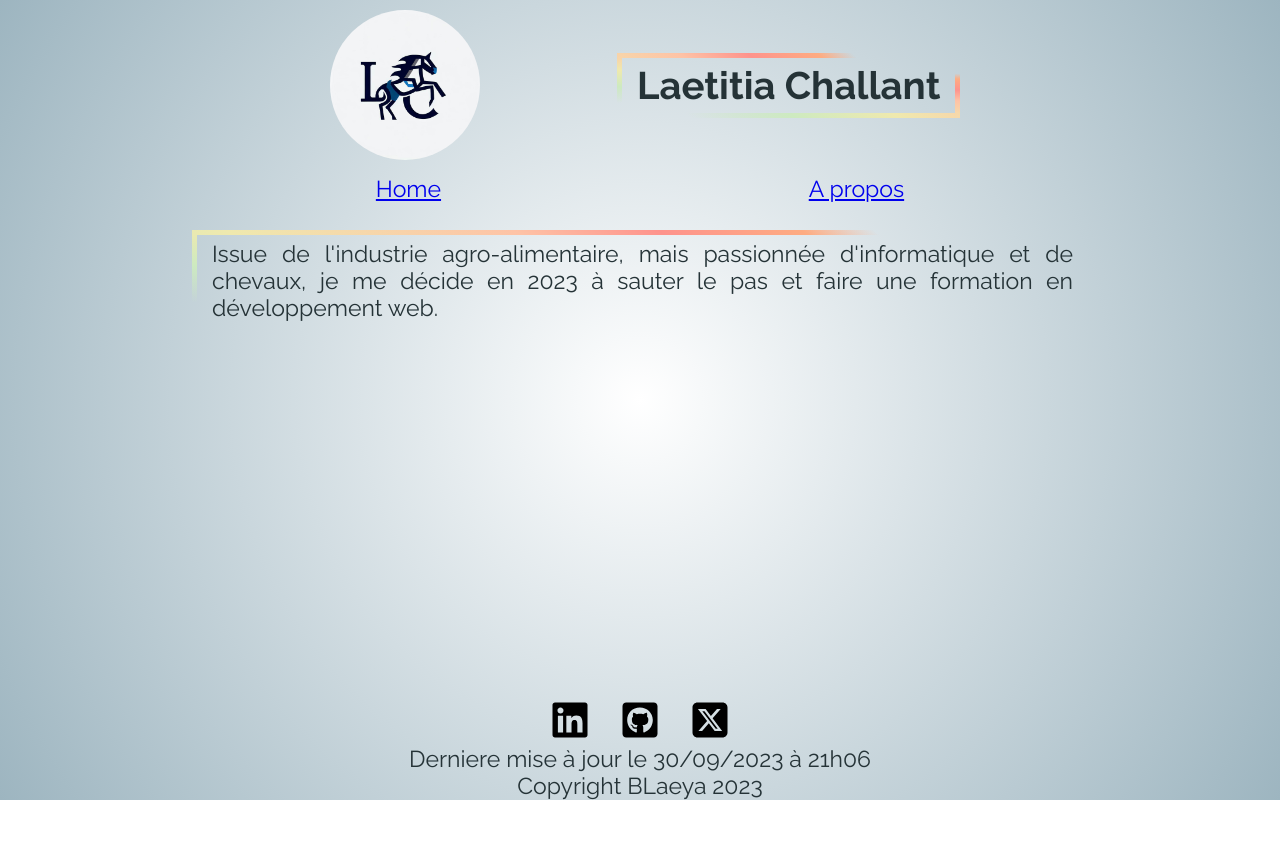
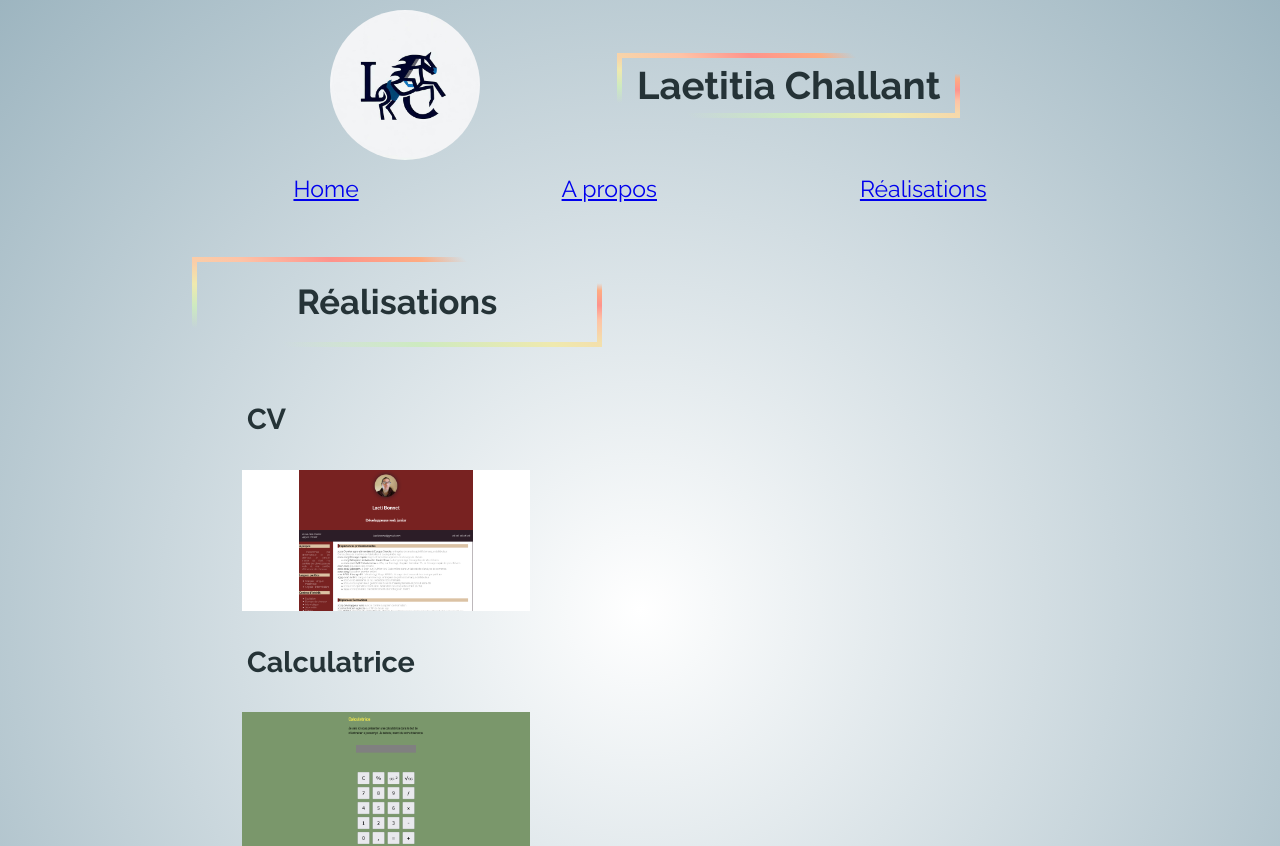
Before and after one commit to BLaeya/devoir-portfolio, a Vue app: page /achievements in a window 1280 px wide. Shown: the top 846 px of the page. Before the commit the page ends 800 px from the top, so only its background shows below. Built offline with nearby package versions, Linux system fonts and the light colour scheme.

Commit message:
add achievements and modal

```diff
--- a/src/App.vue
+++ b/src/App.vue
@@ -13,6 +13,7 @@ import { RouterLink, RouterView } from 'vue-router'
     <nav>
       <RouterLink to="/">Home</RouterLink>
       <RouterLink to="/about">A propos</RouterLink>
+      <RouterLink to="/achievements">Réalisations</RouterLink>
     </nav>
   </header>
 
@@ -70,8 +71,6 @@ header img {
   margin: 0;
 }
 footer {
-  position: absolute;
-  bottom: 0;
   height: 100px;
   width: 70%;
   display: flex;
--- /dev/null
+++ b/src/Data/achievements.js
@@ -0,0 +1,38 @@
+export default [
+  {
+    id: 1,
+    image: 'src/assets/images/screenshot-CV-Laeti-Bonnet.png',
+    title: 'CV',
+    description:
+      "Mon premier devoir pour ma formation, la création d'un site statique pour faire un CV selon une mise en page précise.",
+    creationDate: '14/04/2023',
+    revisionDate: '01/09/2023',
+    url: 'https://github.com/BLaeya/CV-LB',
+    class: 'cv',
+    techno: 'HTML et CSS'
+  },
+  {
+    id: 2,
+    image: 'src/assets/images/screenshot-Calculatrice.png',
+    title: 'Calculatrice',
+    description:
+      "Pour m'entrainer à Javascript je me suis lancée dans la création d'une calculatrice.",
+    creationDate: '04/07/2023',
+    revisionDate: '04/08/2023',
+    url: 'https://github.com/BLaeya/calculatrice-js',
+    class: 'calculator',
+    techno: 'HTML, CSS et JavaScript'
+  },
+  {
+    id: 3,
+    image: 'src/assets/images/screenshot-Commentaires.png',
+    title: 'Dynamiser un espace commentaires',
+    description:
+      "Mon troisième devoir, où l'on devait dynamiser avec javascripts un espace commentaire.",
+    creationDate: '05/08/2023',
+    revisionDate: '05/08/2023',
+    url: 'https://github.com/BLaeya/DynamiserUnEspaceDeCommentaires_DocumentsDevoir',
+    class: 'comments',
+    techno: 'JavaScript'
+  }
+]
--- a/src/assets/main.css
+++ b/src/assets/main.css
@@ -8,7 +8,6 @@ body {
   margin: auto;
   min-height: 100vh;
   width: 70%;
-
   background: radial-gradient(circle, white, #9db5c0);
   color: #253337;
 }
@@ -66,3 +65,7 @@ h3 {
 h4 {
   font-size: 1.3rem;
 }
+
+ul {
+  list-style-type: none;
+}
--- /dev/null
+++ b/src/components/TheModal.vue
@@ -0,0 +1,86 @@
+<script setup>
+import { defineProps } from 'vue'
+const { achievement, reveal, toggleModal } = defineProps(['achievement', 'reveal', 'toggleModal'])
+</script>
+
+<template>
+  <div class="container" v-if="reveal">
+    <div class="bloc-modale" v-show="achievement">
+      <div class="overlay" @click="toggleModal"></div>
+      <div class="modale">
+        <button @click="toggleModal">x</button>
+        <h3 class="borderer">{{ achievement.title }}</h3>
+        <p>Description: {{ achievement.description }}</p>
+        <p>Date de création: {{ achievement.creationDate }}</p>
+        <p>Date de dernière révision: {{ achievement.revisionDate }}</p>
+        <p>Technologie: {{ achievement.techno }}</p>
+        <a :href="achievement.url" target="_blank"
+          ><div class="image" :style="{ backgroundImage: `url(${achievement.image})` }"></div
+        ></a>
+      </div>
+    </div>
+  </div>
+</template>
+
+<style scoped>
+.bloc-modale {
+  position: fixed;
+  inset: 0;
+  display: flex;
+  justify-content: center;
+  align-items: center;
+  z-index: 1;
+}
+
+.overlay {
+  background-color: rgba(73, 84, 90, 0.802);
+  position: fixed;
+  top: 0;
+  right: 0;
+  bottom: 0;
+  left: 0;
+  z-index: 2;
+}
+
+.modale {
+  background-color: #9db5c0;
+  position: fixed;
+  color: #253337;
+  border: 1px solid #253337;
+  border-radius: 10px;
+  z-index: 3;
+}
+.image {
+  background-size: cover;
+  height: 423px;
+  width: 864px;
+  border-radius: 10px;
+  position: relative;
+  top: 0;
+  right: -50px;
+}
+
+button {
+  position: absolute;
+  top: 10px;
+  right: 10px;
+  background-color: #fe938c;
+  height: 30px;
+  width: 30px;
+  vertical-align: center;
+}
+h3 {
+  text-align: center;
+  padding: 20px 0 40px 0;
+  width: 864px;
+  margin: auto;
+  margin-top: 40px;
+}
+p {
+  padding: 0 50px;
+  width: 864px;
+}
+.container {
+  max-width: 70%;
+}
+</style>
--- a/src/main.js
+++ b/src/main.js
@@ -2,26 +2,7 @@ import './assets/main.css'
 
 import { createApp } from 'vue'
 import App from './App.vue'
-
-import { createRouter, createWebHashHistory } from 'vue-router'
-import HomeView from './views/HomeView.vue'
-import AboutView from './views/AboutView.vue'
-
-const router = createRouter({
-  history: createWebHashHistory(),
-  routes: [
-    {
-      path: '/',
-      name: 'home',
-      component: HomeView
-    },
-    {
-      path: '/about',
-      name: 'about',
-      component: AboutView
-    }
-  ]
-})
+import router from './router'
 
 const app = createApp(App)
 
--- a/src/router/index.js
+++ b/src/router/index.js
@@ -13,6 +13,11 @@ const router = createRouter({
       path: '/about',
       name: 'about',
       component: () => import('../views/AboutView.vue')
+    },
+    {
+      path: '/achievements',
+      name: 'achievements',
+      component: () => import('../views/AchievementsView.vue')
     }
   ]
 })
--- /dev/null
+++ b/src/views/AchievementsView.vue
@@ -0,0 +1,43 @@
+<script setup>
+import { reactive, ref } from 'vue'
+import data from '../Data/achievements'
+import TheModal from '../components/TheModal.vue'
+
+const achievements = reactive(data)
+
+const selectedAchievement = ref(null)
+const reveal = ref(false)
+
+function toggleModal(achievement) {
+  selectedAchievement.value = achievement
+  reveal.value = !reveal.value
+}
+</script>
+
+<template>
+  <h2 class="borderer">Réalisations</h2>
+  <ul>
+    <li
+      v-for="achievement in achievements"
+      :key="achievement.id"
+      :selectedAchievement="selectedAchievement"
+    >
+      <h3>{{ achievement.title }}</h3>
+      <div
+        @click="() => toggleModal(achievement)"
+        class="image"
+        :style="{ backgroundImage: `url(${achievement.image})` }"
+      ></div>
+    </li>
+  </ul>
+  <TheModal :toggleModal="toggleModal" :achievement="selectedAchievement" :reveal="reveal" />
+</template>
+
+<style scoped>
+.image {
+  height: 141px;
+  width: 288px;
+  background-size: cover;
+  margin-left: 10px;
+}
+</style>
```
